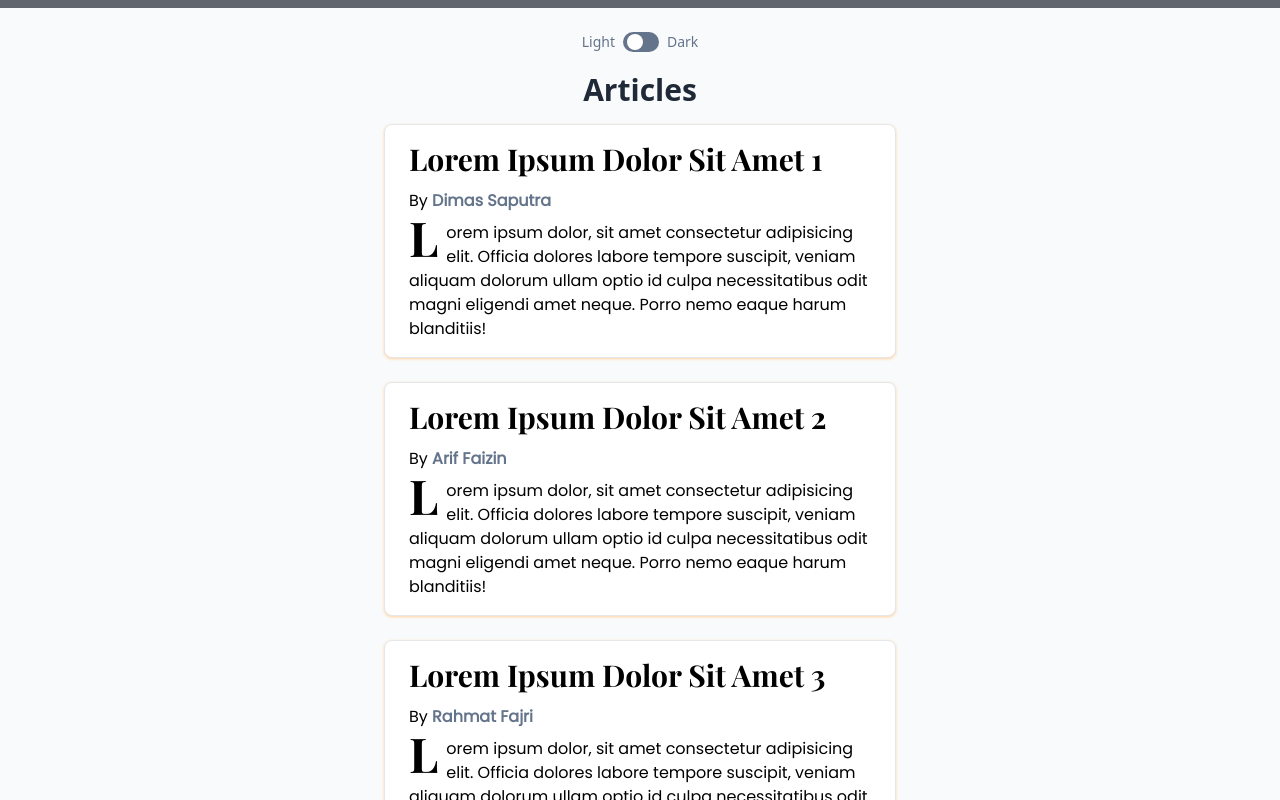
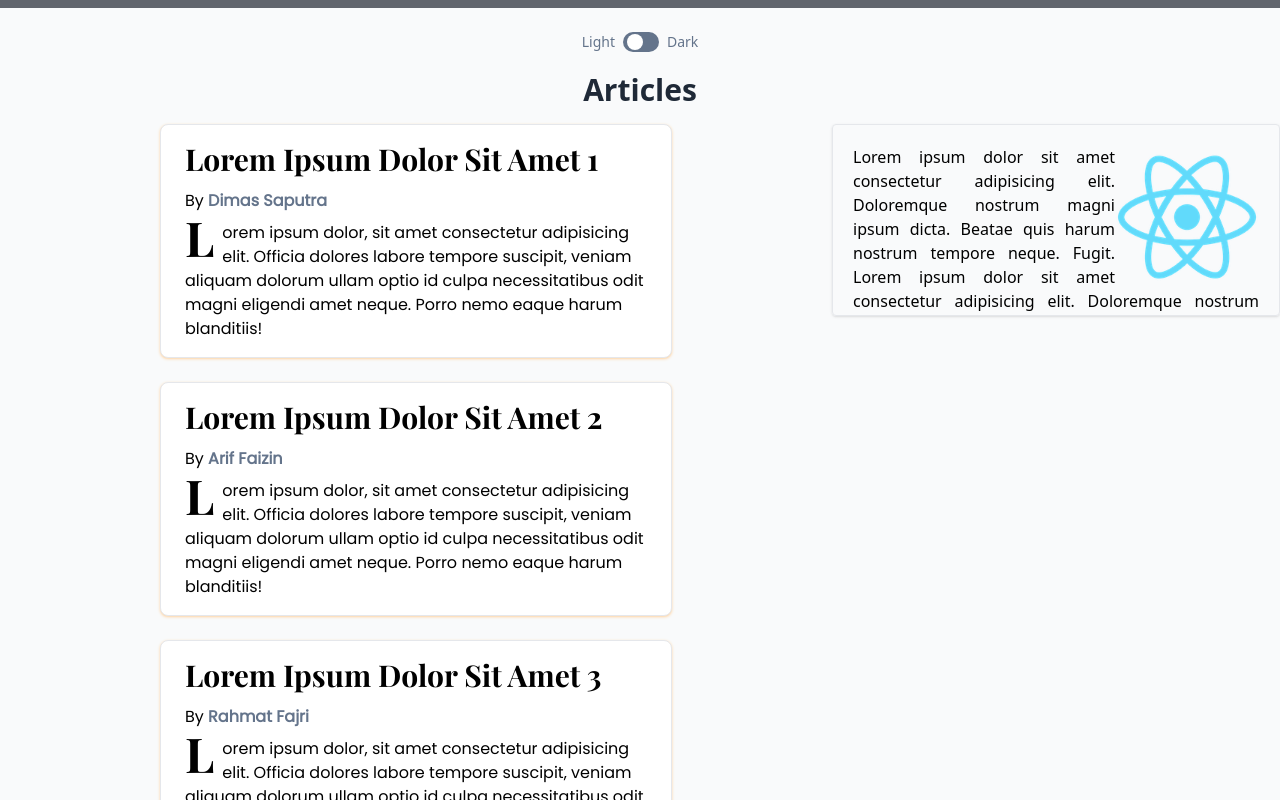
Before and after one commit to virgiawankusuma/Tailwind-CSS-Learning, a React (Create React App) app: page / in a window 1280 px wide. Shown: the part 880-1680 px from the top of the page. Built offline with nearby package versions, Linux system fonts and the light colour scheme; grey boxes are pictures that could not be loaded.

Commit message:
Layouting: float

```diff
--- a/src/components/App.js
+++ b/src/components/App.js
@@ -8,6 +8,7 @@ import AppHero from './AppHero';
 import ArticleList from './ArticleList';
 import AppInput from './AppInput';
 import AppAnimate from './AppAnimate';
+import AppSidebar from './AppSidebar';
 
 function App() {
   const articles = getData();
@@ -17,8 +18,12 @@ function App() {
       <AppHeader/>
       <AppHero/>
       <AppToggle/>
+
       <h2 className="text-3xl font-bold text-center text-gray-800 mb-4 dark:text-gray-100">Articles</h2>
-      <ArticleList articles={articles}/>
+      <div className="flex">
+        <ArticleList articles={articles}/>
+        <AppSidebar/>
+      </div>
 
       <h2 className="text-3xl font-bold text-center text-gray-800 mb-4 dark:text-gray-100">Input</h2>
       <AppInput/>
--- /dev/null
+++ b/src/components/AppSidebar.js
@@ -0,0 +1,14 @@
+import React from 'react';
+
+function AppSidebar() {
+  return (
+    <div className="border rounded shadow p-5 max-h-48 max-w-md overflow-auto">
+      <img src="/logo192.png" alt="react logo" className="float-right w-36"></img>
+      <p className="text-justify">
+        Lorem ipsum dolor sit amet consectetur adipisicing elit. Doloremque nostrum magni ipsum dicta. Beatae quis harum nostrum tempore neque. Fugit. Lorem ipsum dolor sit amet consectetur adipisicing elit. Doloremque nostrum magni ipsum dicta. Beatae quis harum nostrum tempore neque. Fugit.Lorem ipsum dolor sit amet consectetur adipisicing elit. Doloremque nostrum magni ipsum dicta. Beatae quis harum nostrum tempore neque. Fugit.
+      </p>
+    </div>
+  )
+}
+
+export default AppSidebar
```
